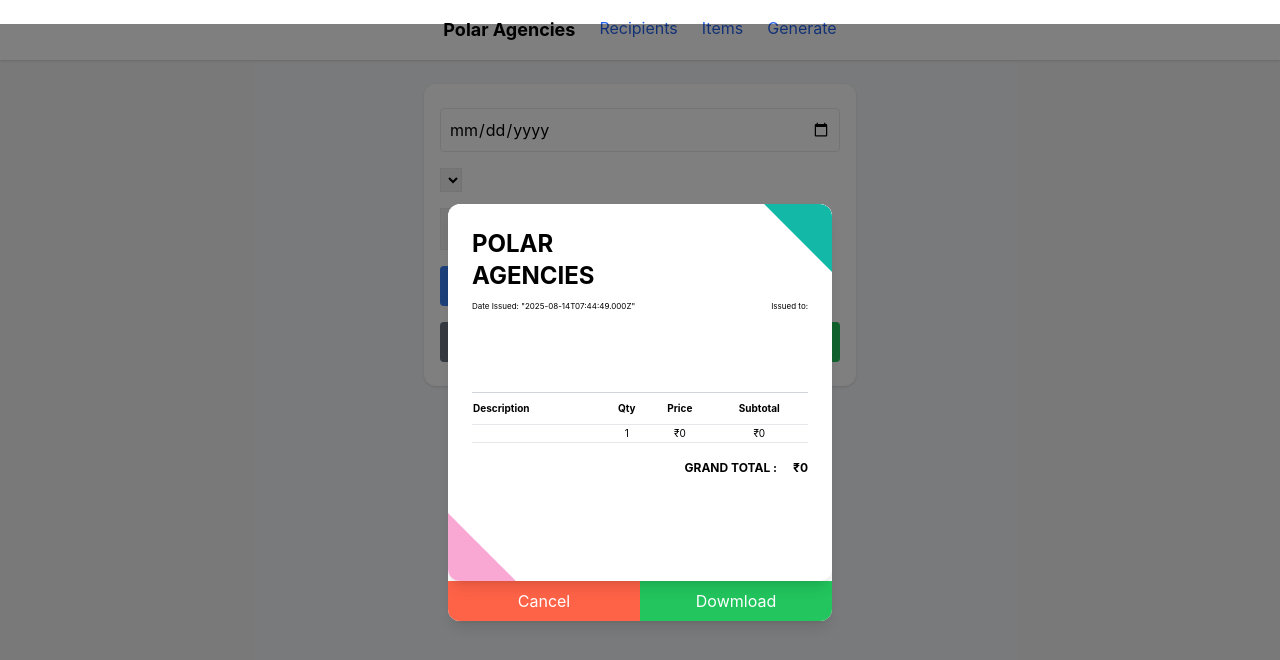
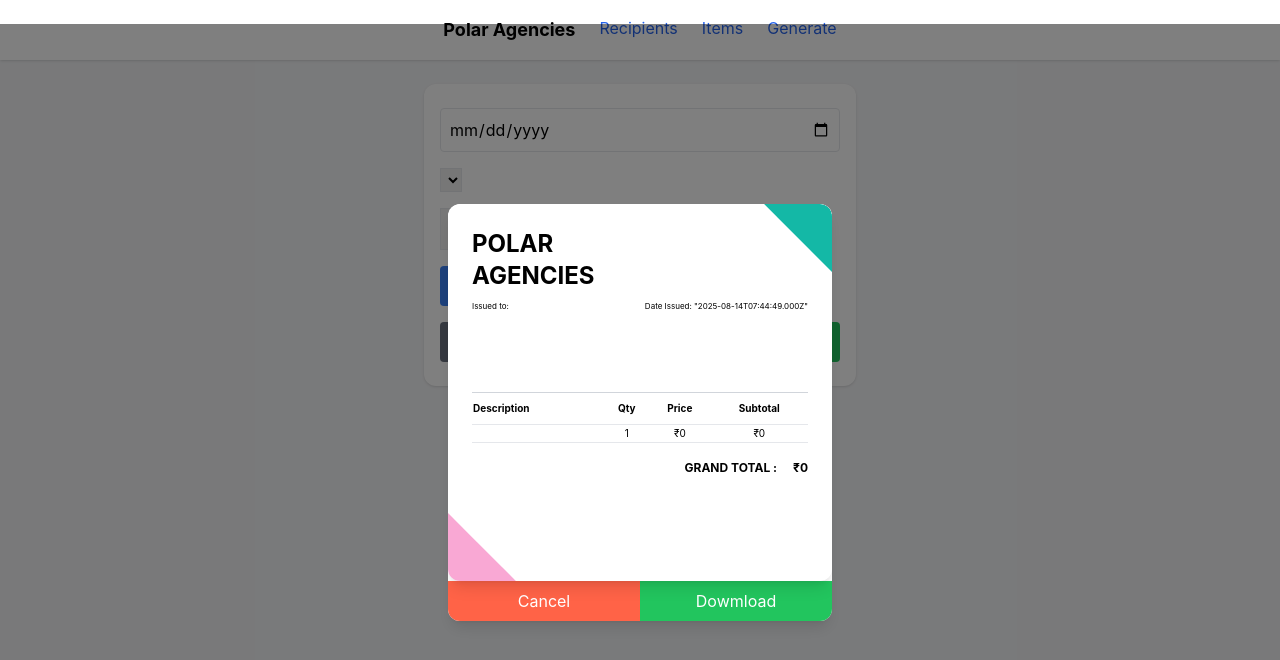
Before and after one commit to mosh1331/receipt-generator, a React (Create React App) app: page /receipt in a window 1280 px wide. Both pictures are taken after a click on the button "Preview". Shown: the top 660 px of the page. Built offline with nearby package versions, Linux system fonts and the light colour scheme.

Commit message:
fix position

```diff
--- a/src/pages/receiptgenerator/previewModal/PreviewModal.jsx
+++ b/src/pages/receiptgenerator/previewModal/PreviewModal.jsx
@@ -34,8 +34,8 @@
             <h1 className="text-2xl font-bold uppercase">Agencies</h1>
 
             <div className="flex justify-between mt-2 text-[8px]">
+              <span>Issued to: {issuedTo}</span>
               <span>Date Issued: {date}</span>
-              <span>Issued to: {issuedTo}</span>
             </div>
           </div>
 
```
